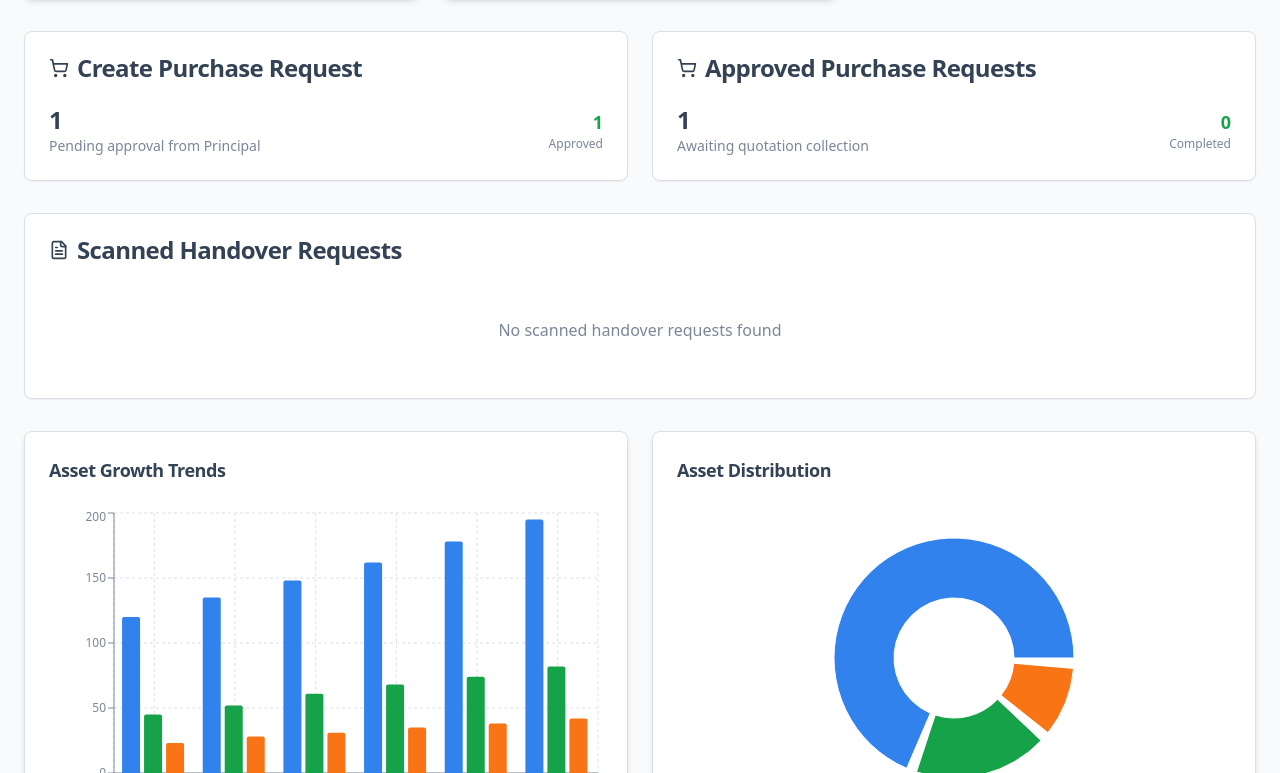
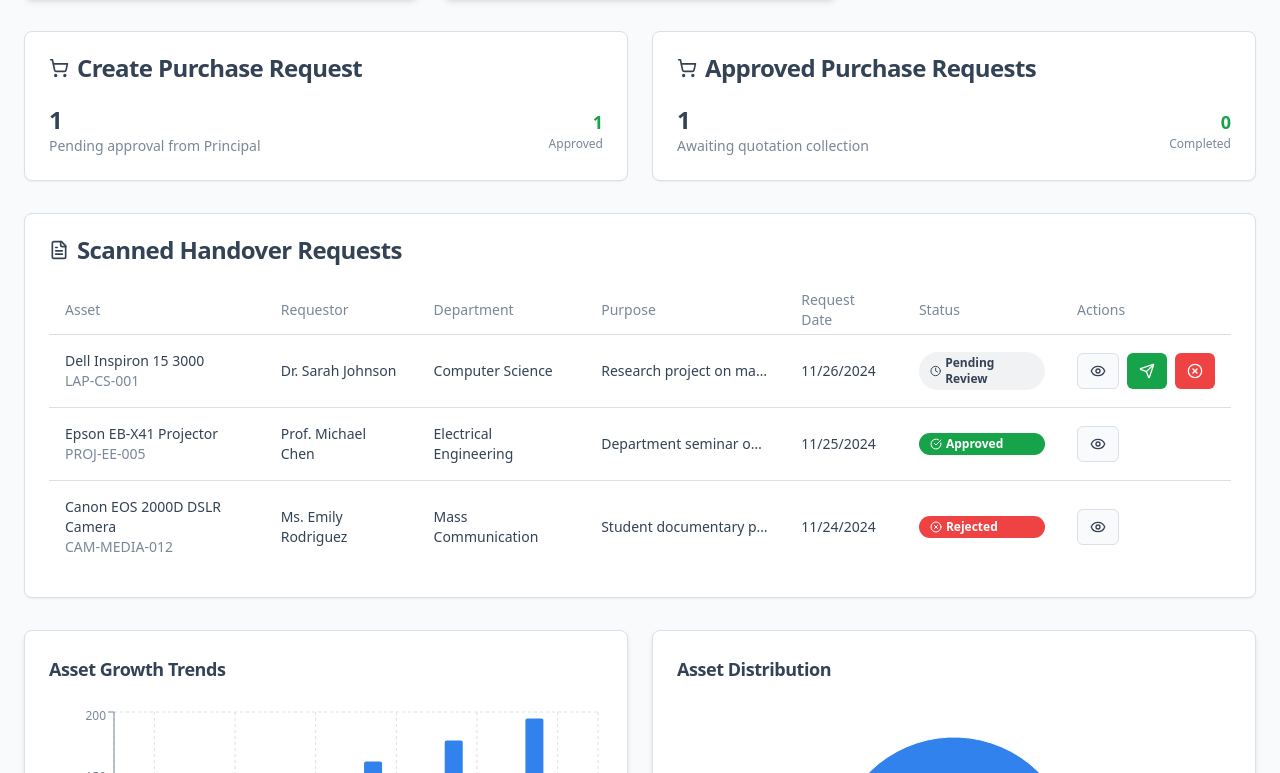
Before and after one commit to MayurBhavsar2/mv-school-of-architecture, a React (Vite) app: page / in a window 1280 px wide. Shown: the part 454-1227 px from the top of the page. Built offline with nearby package versions, Linux system fonts and the light colour scheme.

Commit message:
Add dummy data to scanned requests
Populate the "Scanned Handover Requests" table with dummy data to demonstrate the functionality and workflow as previously discussed.

```diff
--- a/src/components/dashboard/ScanHandoverRequestsTable.tsx
+++ b/src/components/dashboard/ScanHandoverRequestsTable.tsx
@@ -44,7 +44,80 @@ export const ScanHandoverRequestsTable: React.FC = () => {
   useEffect(() => {
     // Load scan handover requests from localStorage
     const storedRequests = JSON.parse(localStorage.getItem('scanHandoverRequests') || '[]');
-    setRequests(storedRequests);
+
+    // Add dummy data if no requests exist
+    if (storedRequests.length === 0) {
+      const dummyRequests: ScanHandoverRequest[] = [
+        {
+          id: 'HO-1732627800001',
+          assetData: {
+            assetId: 'LAP-CS-001',
+            assetName: 'Dell Inspiron 15 3000',
+            assetType: 'Physical',
+            category: 'Laptops',
+            registrationDate: '2024-01-15'
+          },
+          personName: 'Dr. Sarah Johnson',
+          department: 'Computer Science',
+          purpose: 'Research project on machine learning algorithms for final year students. Need laptop for data processing and model training.',
+          condition: 'Excellent condition, all ports working, battery life 6-8 hours, no physical damage observed.',
+          assetPicture: 'laptop_cs_001.jpg',
+          requestDate: '2024-11-26T10:30:00.000Z',
+          status: 'pending_faculty_review',
+          requestedBy: 'Scanner User',
+          type: 'scanned_request'
+        },
+        {
+          id: 'HO-1732627800002',
+          assetData: {
+            assetId: 'PROJ-EE-005',
+            assetName: 'Epson EB-X41 Projector',
+            assetType: 'Physical',
+            category: 'Audio/Visual',
+            registrationDate: '2024-02-20'
+          },
+          personName: 'Prof. Michael Chen',
+          department: 'Electrical Engineering',
+          purpose: 'Department seminar on renewable energy technologies. Required for presentation to 150+ attendees in main auditorium.',
+          condition: 'Good working condition, brightness level optimal, all cables included, minor scratch on casing but does not affect functionality.',
+          assetPicture: 'projector_ee_005.jpg',
+          requestDate: '2024-11-25T14:15:00.000Z',
+          status: 'approved_by_faculty',
+          requestedBy: 'Scanner User',
+          type: 'scanned_request',
+          facultyRemarks: 'Approved for academic seminar. Please ensure proper handling.',
+          facultyApprovedBy: 'Faculty User',
+          facultyApprovalDate: '2024-11-26T09:00:00.000Z'
+        },
+        {
+          id: 'HO-1732627800003',
+          assetData: {
+            assetId: 'CAM-MEDIA-012',
+            assetName: 'Canon EOS 2000D DSLR Camera',
+            assetType: 'Physical',
+            category: 'Photography',
+            registrationDate: '2024-03-10'
+          },
+          personName: 'Ms. Emily Rodriguez',
+          department: 'Mass Communication',
+          purpose: 'Student documentary project on campus sustainability initiatives. Part of final semester assignment.',
+          condition: 'Very good condition, lens clear, battery charged, memory card included, carrying case provided.',
+          assetPicture: 'camera_media_012.jpg',
+          requestDate: '2024-11-24T16:45:00.000Z',
+          status: 'rejected_by_faculty',
+          requestedBy: 'Scanner User',
+          type: 'scanned_request',
+          facultyRemarks: 'Equipment not available for student projects during exam period. Please request after December 15th.',
+          facultyApprovedBy: 'Faculty User',
+          facultyApprovalDate: '2024-11-25T11:30:00.000Z'
+        }
+      ];
+
+      localStorage.setItem('scanHandoverRequests', JSON.stringify(dummyRequests));
+      setRequests(dummyRequests);
+    } else {
+      setRequests(storedRequests);
+    }
   }, []);
 
   const handleViewRequest = (request: ScanHandoverRequest) => {
```
